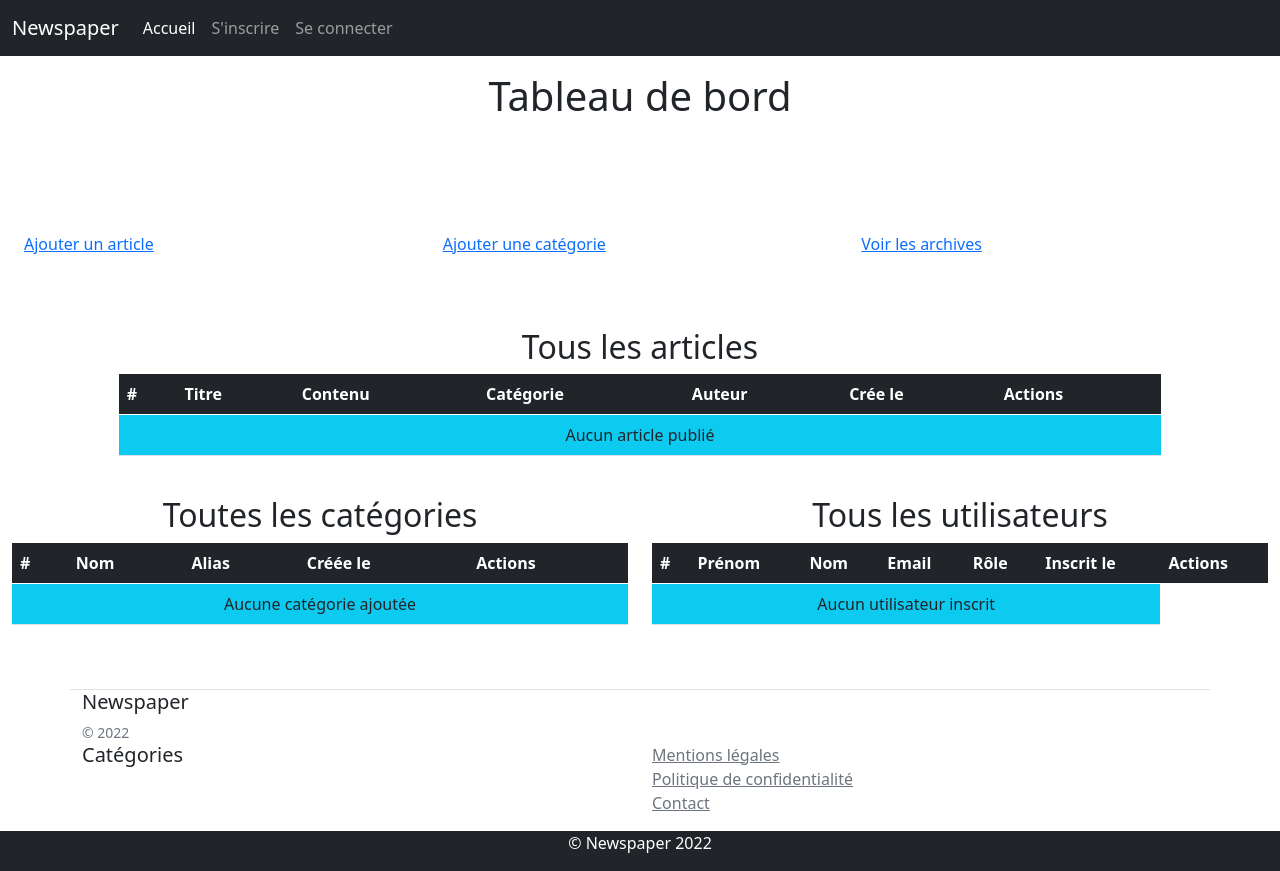
After one commit to Alexis047/Newspaper, a Symfony app: template templates/admin/show_dashboard.html.twig in a window 1280 px wide. The commit adds this page. Run offline with Twig, Linux system fonts and the light colour scheme; the template is opened without the code that fills it, so the values that code supplies are empty; some libraries are stand-ins or nearby versions.

Commit message:
add showDashboard() action

```diff
--- /dev/null
+++ b/templates/admin/show_dashboard.html.twig
@@ -0,0 +1,137 @@
+{% extends 'base.html.twig' %}
+
+{% block title %}Tableau de bord{% endblock %}
+
+{% block body %}
+
+    <h1 class="text-center my-3">Tableau de bord</h1>
+
+{# ################# FLASHES ################# #}
+    <div class="row">
+        <div class="col-6 mx-auto my-4">
+            {% include "include/_flashes.html.twig" %}
+        </div>
+    </div>
+
+{# ################# BUTTONS ################# #}
+    <div class="row my-5 mx-auto">
+        <div class="col-4">
+            <a href="">Ajouter un article</a>
+        </div>
+        <div class="col-4">
+            <a href="">Ajouter une catégorie</a>
+        </div>
+        <div class="col-4">
+            <a href="">Voir les archives</a>
+        </div>
+    </div>
+
+{# ################# TABLE 1 ################# #}
+    <div class="row">
+        <div class="col-10 mx-auto my-4">
+
+            <h2 class="text-center">Tous les articles</h2>
+
+            <table class="table">
+                <thead class="table-dark">
+                    <tr>
+                        <th>#</th>
+                        <th>Titre</th>
+                        <th>Contenu</th>
+                        <th>Catégorie</th>
+                        <th>Auteur</th>
+                        <th>Crée le</th>
+                        <th>Actions</th>
+                    </tr>
+                </thead>
+                <tbody>
+                {% for article in articles %}
+                    <tr>
+                        <td class="text-center">{{ article.id }}</td>
+                        <td class="text-center">{{ article.title | length > 20 ? article.title | slice(0,20) ~ '...' : article.title }}</td>
+                        <td class="text-center">{{ article.content| length > 20 ? article.content | slice(0,20) ~ '...' : article.content }}</td>
+                        <td class="text-center">{{ article.category.name }}</td>
+                        <td class="text-center">{{ article.author.fullname }}</td>
+                        <td class="text-center">{{ article.createdAt | date('d/m/Y') }}</td>
+                        <td class="text-center">
+                            <a href="" class="text-info" title="Modifier l'article"><i class="fa fa-edit"></i></a>
+                            <a href="" class="text-danger" title="Archiver l'article" onclick="return confirm('Voulez-vous archiver cet article ?')"><i class="fa fa-trash"></i></a>
+                        </td>
+                    </tr>
+                {% else %}
+                    <tr>
+                        <td colspan="10" class="bg-info text-center align-middle">Aucun article publié</td>
+                    </tr>
+                {% endfor %}
+                </tbody>
+            </table>
+
+        </div>
+    </div>
+
+    <div class="row">
+
+{# ################# TABLE 2 ################# #}
+        <div class="col-6">
+            <h2 class="text-center">Toutes les catégories</h2>
+
+            <table class="table">
+                <thead class="table-dark">
+                    <tr>
+                        <th>#</th>
+                        <th>Nom</th>
+                        <th>Alias</th>
+                        <th>Créée le</th>
+                        <th>Actions</th>
+                    </tr>
+                </thead>
+                <tbody>
+                    <tr>
+                        <td colspan="5" class="bg-info text-center align-middle">Aucune catégorie ajoutée</td>
+                    </tr>
+                </tbody>
+            </table>
+        </div>
+
+{# ################# TABLE 3 ################# #}
+        <div class="col-6">
+            <h2 class="text-center">Tous les utilisateurs</h2>
+
+            <table class="table">
+                <thead class="table-dark">
+                    <tr>
+                        <th>#</th>
+                        <th>Prénom</th>
+                        <th>Nom</th>
+                        <th>Email</th>
+                        <th>Rôle</th>
+                        <th>Inscrit le</th>
+                        <th>Actions</th>
+                    </tr>
+                </thead>
+                <tbody>
+                {% for user in users %}
+                    <tr>
+                        <td class="text-center">{{ user.id }}</td>
+                        <td class="text-center">{{ user.firstname }}</td>
+                        <td class="text-center">{{ user.lastname }}</td>
+                        <td class="text-center">{{ user.email }}</td>
+                        <td class="text-center">{{ user.roles | first }}</td>
+                        <td class="text-center">{{ user.createdAt | date('d/m/Y') }}</td>
+                        <td class="text-center">
+                            <a href="#" class="text-warning" title="Modifier le rôle"><i class="fa fa-user-edit"></i></a>
+                        </td>
+                    </tr>
+                {% else %}
+                    <tr>
+                        <td colspan="6" class="bg-info text-center align-middle">Aucun utilisateur inscrit</td>
+                    </tr>
+                {% endfor %}
+
+                </tbody>
+            </table>
+        </div>
+
+    </div>
+
+{% endblock %}
--- a/templates/include/_nav.html.twig
+++ b/templates/include/_nav.html.twig
@@ -33,7 +33,7 @@
                                 Espace Admin
                             </a>
                             <ul class="dropdown-menu" aria-labelledby="navbarDropdown">
-                                <li><a class="dropdown-item" href="">Dashboard</a></li>
+                                <li><a class="dropdown-item" href="{{ path('show_dashboard') }}">Dashboard</a></li>
                                 <li><a class="dropdown-item" href="">Ajouter un article</a></li>
                                 <li><a class="dropdown-item" href="">Ajouter une catégorie</a></li>
                             </ul>
```
Also changed, not shown: src/Controller/AdminController.php (added, +28 -0 lines), src/Entity/User.php (+7 -1 lines).
